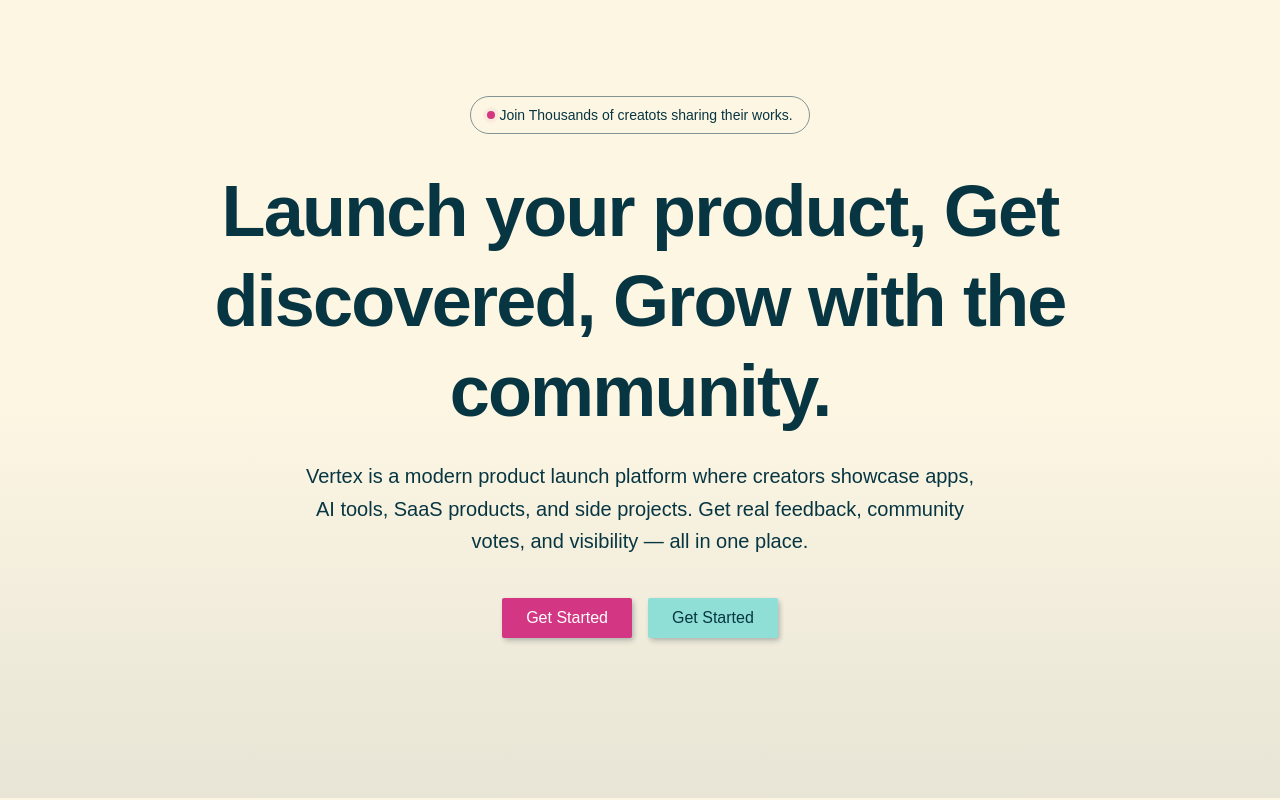
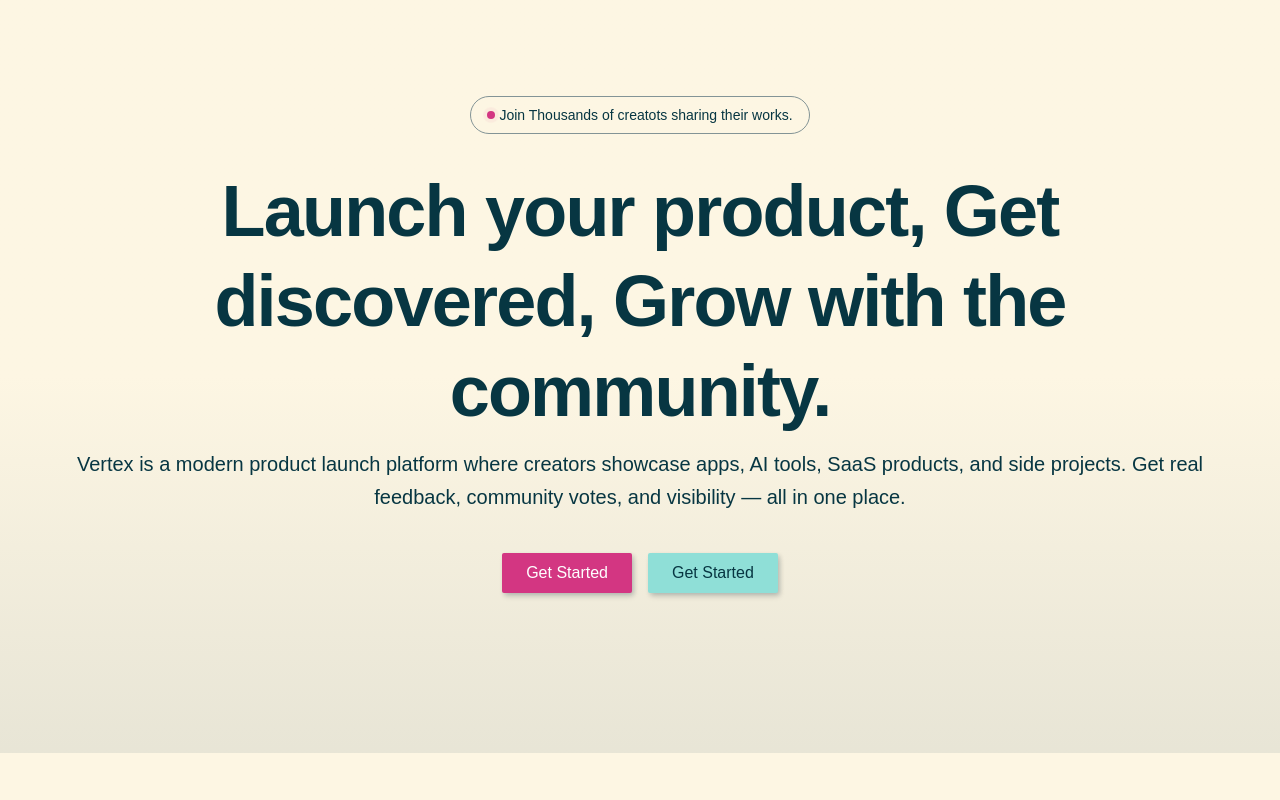
Before and after one commit to bijaya-dev07/Vertex, a Next.js app in the folder vertex/: page / in a window 1280 px wide. Built offline with nearby package versions, Linux system fonts and the light colour scheme.

Commit message:
fix: adjust spacing and update HeroSection heading and paragraph for improved layout

```diff
--- a/vertex/components/ui/landing-page/hero-section.tsx
+++ b/vertex/components/ui/landing-page/hero-section.tsx
@@ -11,7 +11,7 @@
       >
         <span className="relative flex h-2 w-2">
           <span className="animate-ping absolute inline-flex h-full w-full rounded-full bg-primary opacity-75"></span>
-          {"    "}
+          {" "}
           <span className="relative inline-flex rounded-full h-2 w-2 bg-primary"></span>
         </span>
         <span className="text-muted-foreground">
@@ -27,11 +27,11 @@
           <div className="flex flex-col items-center justify-center lg:py-24 py-12 text-center">
             <LiveBadge />
 
-            <h1 className="text-5xl sm:text-6xl lg:text-7xl font-bold tracking-tight leading-tight mb-6 max-w-5xl">
+            <h1 className="text-5xl sm:text-6xl lg:text-7xl font-bold tracking-tight leading-tight mb-3 max-w-6xl">
               Launch your product, Get discovered, Grow with the community.
             </h1>
 
-            <p className="text-muted-foreground text-lg sm:text-xl mb-10 max-w-2xl leading-relaxed">
+            <p className="text-muted-foreground text-lg sm:text-xl mb-10 max-w-6xl leading-relaxed">
               Vertex is a modern product launch platform where creators showcase
               apps, AI tools, SaaS products, and side projects. Get real
               feedback, community votes, and visibility — all in one place.
```
